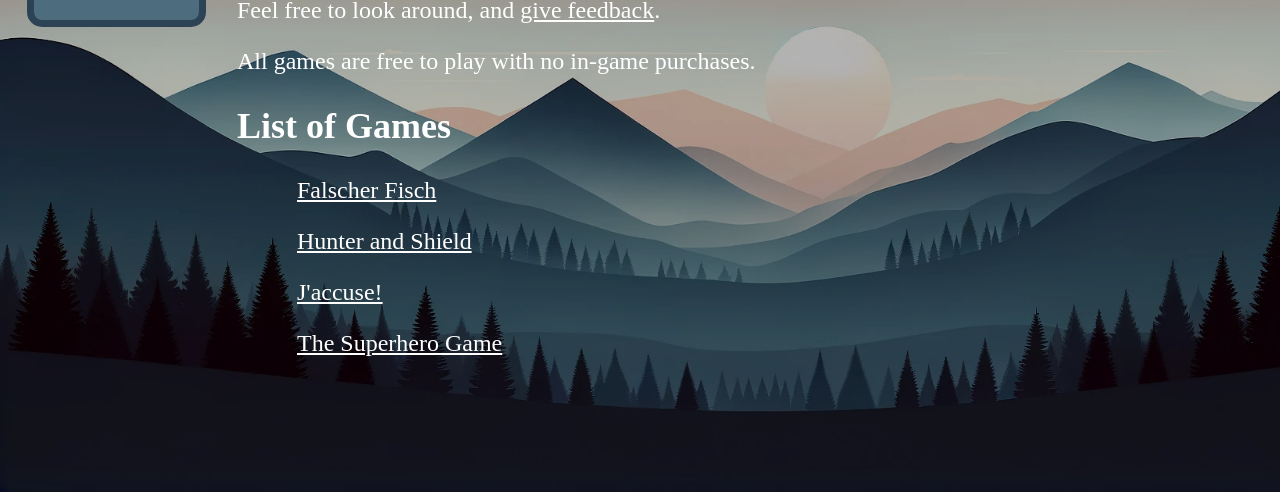
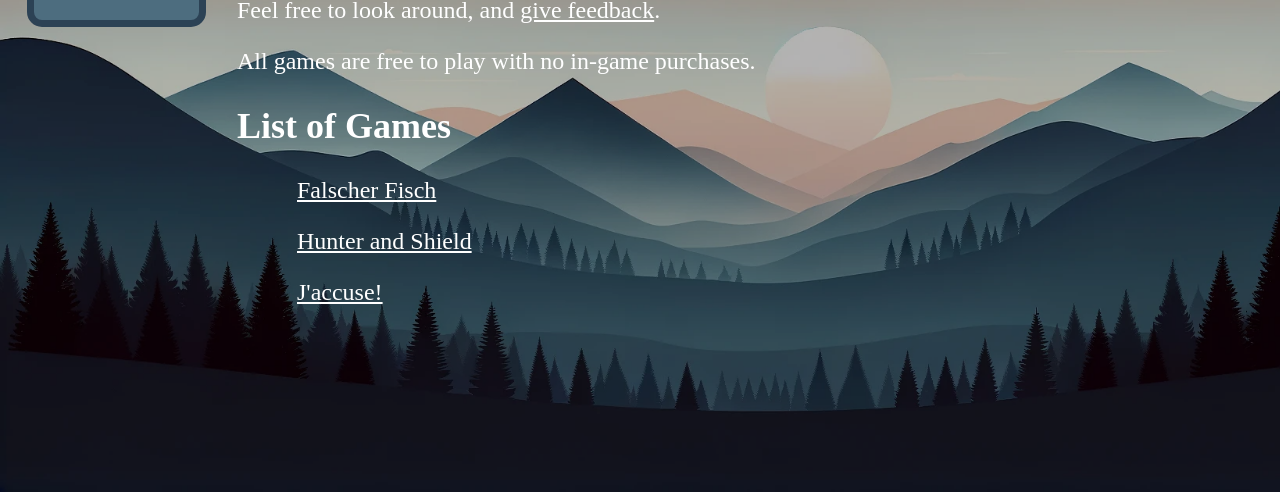
Before and after one commit to wusche1/wichteln, a plain HTML site: page index.html in a window 1280 px wide. Shown: the part 308-800 px from the top of the page. Drawn offline with Linux system fonts and the light colour scheme.

Commit message:
removed Superheros for not crashing while it is not yet there

```diff
--- a/index.html
+++ b/index.html
@@ -47,7 +47,7 @@
                 <il><a href="falscher_fisch.html">Falscher Fisch</a><p></p></il>
                 <il><a href="Hunter_Shield.html">Hunter and Shield</a><p></p></il>
                 <il><a href="Jaccuse.html">J'accuse!</a><p></p></il>
-                <il><a href="Superhero.html">The Superhero Game</a><p></p></il>
+                <!-- <il><a href="Superhero.html">The Superhero Game</a><p></p></il> -->
             </ul>
         </div>
         <div class="rightpadding"></div>
```
